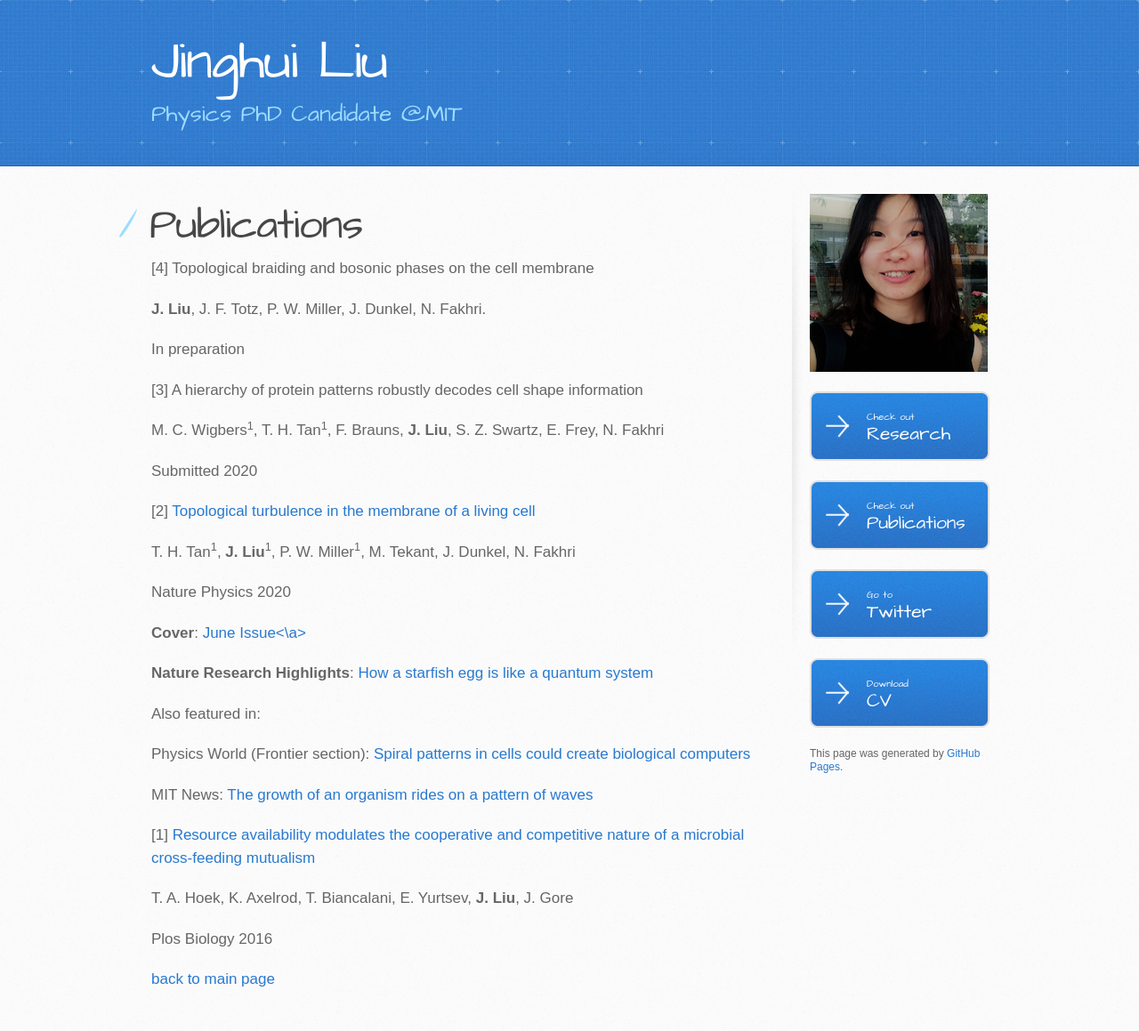
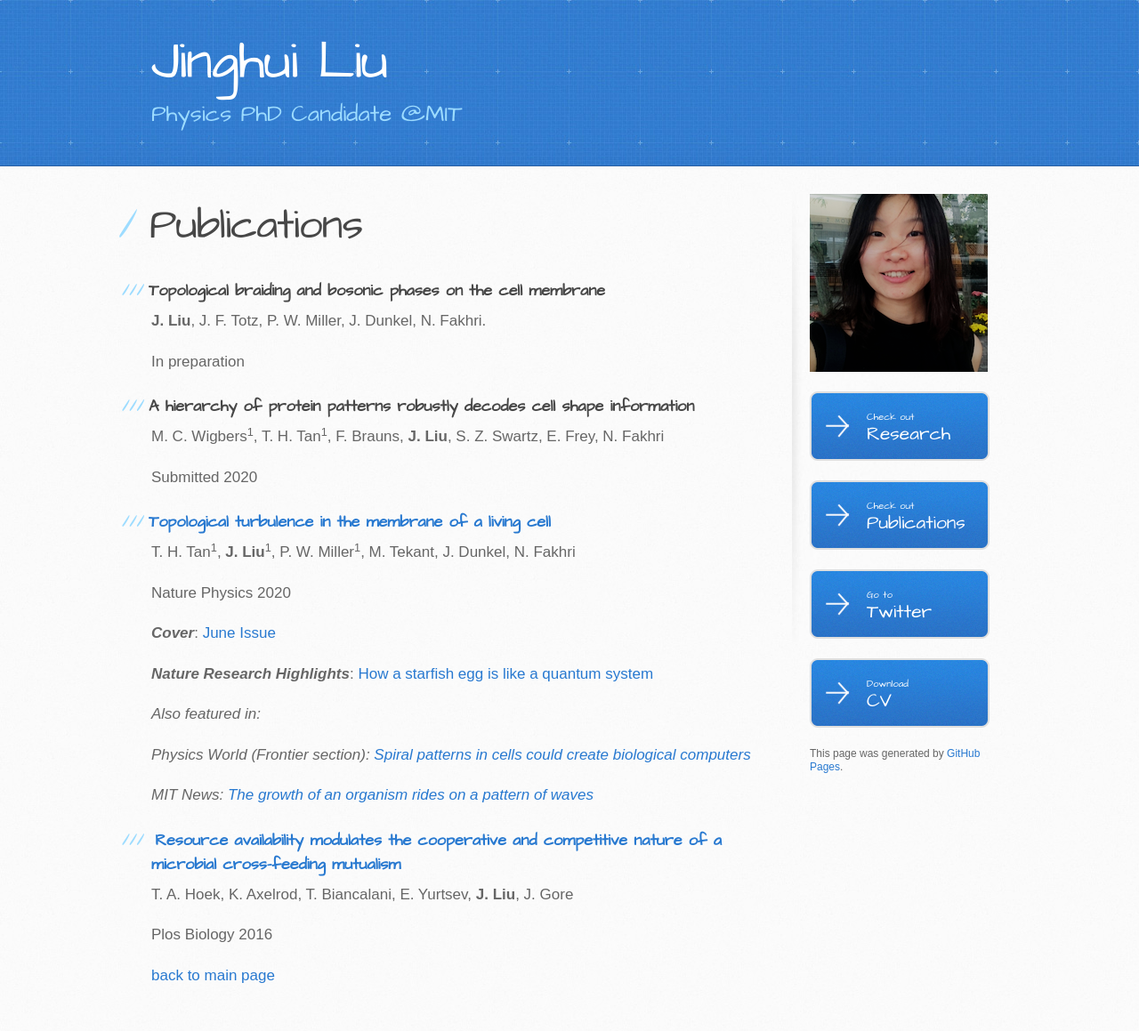
Before and after one commit to jinghui-liu/jinghui-liu.github.io, a Jekyll site: the page built from pub-page.md, in a window 1280 px wide. Shown: the whole page at 89% size. Built offline with Jekyll 4.4.1, drawn with Linux system fonts in a browser that asks for light colours.

Commit message:
Update pub-page.md

```diff
--- a/pub-page.md
+++ b/pub-page.md
@@ -4,42 +4,46 @@ layout: default
 
 # Publications
 
-[4] Topological braiding and bosonic phases on the cell membrane
+<h3>Topological braiding and bosonic phases on the cell membrane</h3>
 
    **J. Liu**, J. F. Totz, P. W. Miller, J. Dunkel, N. Fakhri.
 
    In preparation
 
 
- [3] A hierarchy of protein patterns robustly decodes cell shape information
+
+<h3>A hierarchy of protein patterns robustly decodes cell shape information</h3>
 
    M. C. Wigbers<sup>1</sup>, T. H. Tan<sup>1</sup>, F. Brauns, **J. Liu**, S. Z. Swartz, E. Frey, N. Fakhri
 
    Submitted 2020
 
 
-[2] <a href="https://www.nature.com/articles/s41567-020-0841-9">Topological turbulence in the membrane of a living cell</a>
+<h3><a href="https://www.nature.com/articles/s41567-020-0841-9">Topological turbulence in the membrane of a living cell</a></h3>
 
    T. H. Tan<sup>1</sup>, **J. Liu**<sup>1</sup>, P. W. Miller<sup>1</sup>, M. Tekant, J. Dunkel, N. Fakhri
 
    Nature Physics 2020
 
-   **Cover**: <a href="https://www.nature.com/nphys/volumes/16/issues/6">June Issue<\a>
+   _**Cover**_: <a href="https://www.nature.com/nphys/volumes/16/issues/6">June Issue</a>
 
-   **Nature Research Highlights**: <a href="https://www.nature.com/articles/d41586-020-00881-0">How a starfish egg is like a quantum system</a>
+   _**Nature Research Highlights**_: <a href="https://www.nature.com/articles/d41586-020-00881-0">How a starfish egg is like a quantum system</a>
 
-   Also featured in:
+   _Also featured in:_
 
-   Physics World (Frontier section): <a href="https://iopscience.iop.org/article/10.1088/2058-7058/33/5/6/pdf">Spiral patterns in cells could create biological computers</a>
+   _Physics World (Frontier section): <a href="https://iopscience.iop.org/article/10.1088/2058-7058/33/5/6/pdf">Spiral patterns in cells could create biological computers</a>_
 
-   MIT News: <a href="https://news.mit.edu/2020/growth-organism-waves-0323">The growth of an organism rides on a pattern of waves</a>
+   _MIT News: <a href="https://news.mit.edu/2020/growth-organism-waves-0323">The growth of an organism rides on a pattern of waves</a>_
 
 
-[1] <a href="https://journals.plos.org/plosbiology/article?id=10.1371/journal.pbio.1002540">Resource availability modulates the cooperative and competitive nature of a microbial cross-feeding mutualism</a>
+
+<h3> <a href="https://journals.plos.org/plosbiology/article?id=10.1371/journal.pbio.1002540">Resource availability modulates the cooperative and competitive nature of a microbial cross-feeding mutualism</a></h3>
 
    T. A. Hoek, K. Axelrod, T. Biancalani, E. Yurtsev, **J. Liu**, J. Gore
 
    Plos Biology 2016
 
 
+
+
 [back to main page](./)
```
